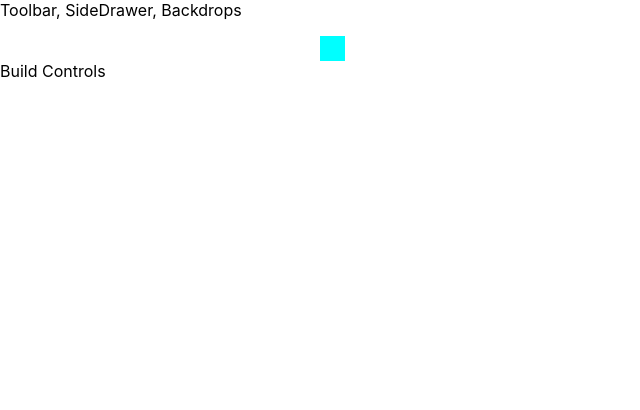
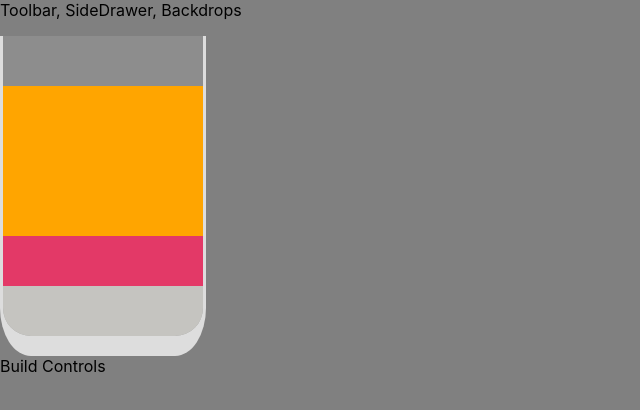
Before and after one commit to kwonhygge/cocktail_maker, a React (Create React App) app: page / in a window 1280 px wide. Shown: the top 410 px of the page, without its empty margins (0-640 px from the left). Built offline with nearby package versions, Linux system fonts and the light colour scheme.

Commit message:
Make dynamical cocktail output

```diff
--- a/src/components/Cocktail/CockIngredient/CockIngredient.js
+++ b/src/components/Cocktail/CockIngredient/CockIngredient.js
@@ -7,8 +7,14 @@ class CockIngredient extends Component{
         let ingredient = null;
 
         switch(this.props.type){
-            case("ice-cube"):
-                ingredient=<div className={styles.IceCube}></div>
+            case("sourmix"):
+                ingredient=<div className={styles.SourMix}></div>
+                break;
+            case("cranberry"):
+                ingredient=<div className={styles.CranBerry}></div>
+                break;
+            case("peachliquor"):
+                ingredient=<div className={styles.PeachLiquor}></div>
                 break;
             default:
                 ingredient=null;
--- a/src/components/Cocktail/CockIngredient/CockIngredient.module.css
+++ b/src/components/Cocktail/CockIngredient/CockIngredient.module.css
@@ -1,5 +1,18 @@
-.IceCube{
-    width: 25px;
-    height: 25px;
-    background-color: aqua;
+.SourMix{
+    width:100%;
+    height:50px;
+    background: orange;
 }
+
+.CranBerry{
+    width:100%;
+    height:50px;
+    background: #E33967;
+}
+
+.PeachLiquor{
+    width:100%;
+    height:50px;
+    background: #DDDCD6;
+    opacity: .7;
+}
--- a/src/components/Cocktail/Cocktail.js
+++ b/src/components/Cocktail/Cocktail.js
@@ -3,9 +3,23 @@ import classes from "./Cocktail.module.css"
 import CockIngredient from "./CockIngredient/CockIngredient"
 
 const cocktail = (props) => {
+    let transformedIngredient=Object.keys(props.ingredients)
+    .map(igKey=>{
+        return [...Array(props.ingredients[igKey])].map(
+            ((_,i)=>{
+                return <CockIngredient key={igKey+i} type={igKey} />
+            })
+        )
+    }).reduce((arr,el)=>{
+        return arr.concat(el)
+    },[]);
+
+
+
+
     return (
         <div className={classes.Cocktail}>
-            <CockIngredient type="ice-cube"/>
+            {transformedIngredient}
         </div>
     )
 }
--- a/src/components/Cocktail/Cocktail.module.css
+++ b/src/components/Cocktail/Cocktail.module.css
@@ -1,8 +1,17 @@
 .Cocktail{
-    width: 50%;
+    width: 200px;
+    height: 300px;
     margin: auto;
     overflow: scroll;
-    text-align: center;
+    /* text-align: center;
     font-weight: bold;
-    font-size: 1.2rem;
+    font-size: 1.2rem; */
+    vertical-align: bottom;
+    display: table-cell;
+    border: 3px solid;
+    border-top: 0;
+    border-bottom: 20px solid;
+    border-color: rgba(255,255,255,.7);
+    background: rgba(255,255,255,.1);
+    border-radius: 0% 0% 15% 15%;
 }
--- a/src/components/Layout/Layout.module.css
+++ b/src/components/Layout/Layout.module.css
@@ -1,3 +1,6 @@
 .Content{
     margin-top: 16px;
 }
+body{
+    background-color: gray;
+}
--- a/src/containers/CocktailBuilder/CocktailBuilder.js
+++ b/src/containers/CocktailBuilder/CocktailBuilder.js
@@ -4,11 +4,9 @@ import Cocktail from "../../components/Cocktail/Cocktail"
 class CocktailBuilder extends Component{
     state={
         ingredients:{
-            cherry:false,
-            lemon:false,
-            sourMix:0,
-            cranberry:0,
-            peachLiquor:1
+            sourmix:3,
+            cranberry:1,
+            peachliquor:1
         }
     }
 
```
